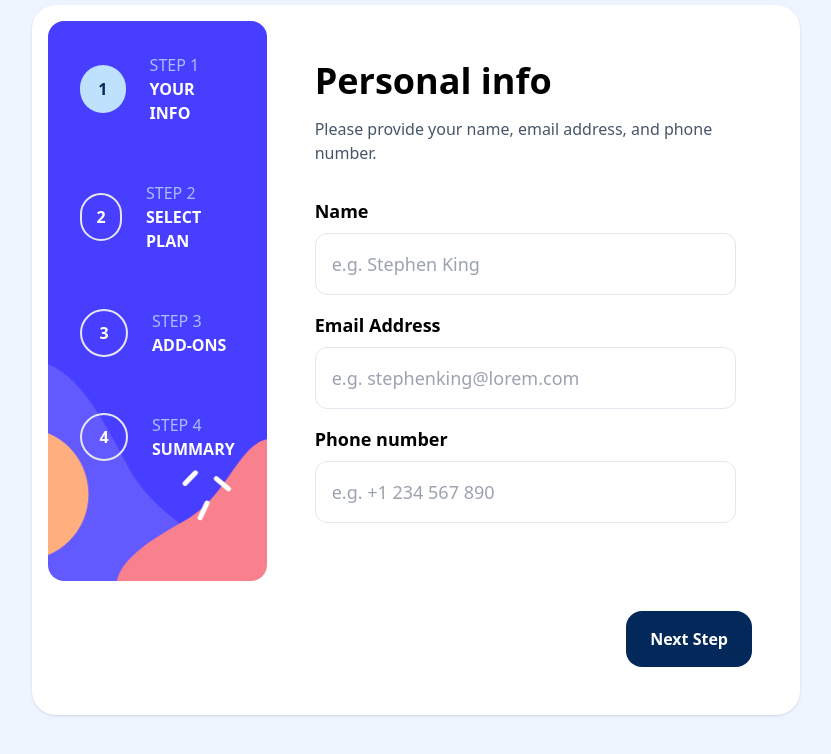
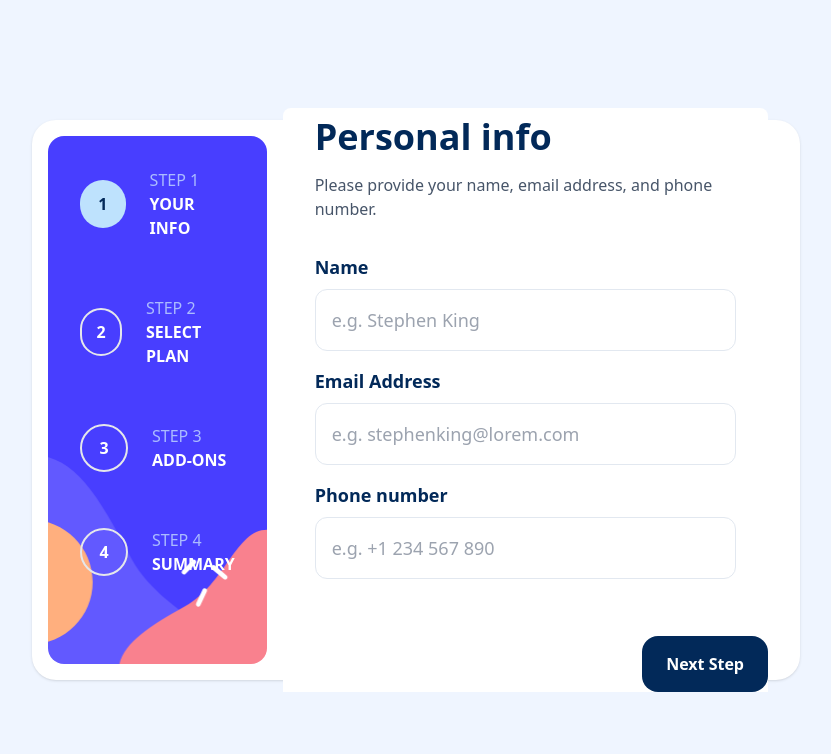
Before and after one commit to ReconfortDev/Multi-Step-Form, an Angular app: page / in a window 1280 px wide. Shown: the top 754 px of the page, without its empty margins (224-1055 px from the left). Built offline with nearby package versions, Linux system fonts and the light colour scheme.

Commit message:
refining UI and removing medium UI

```diff
--- a/src/app/app.component.html
+++ b/src/app/app.component.html
@@ -1,19 +1,19 @@
-<div class="bg-[#EFF5FF] min-h-screen min-w-screen flex justify-start md:justify-center md:items-center items-start pb-20">
-    <div class="bg-[#EFF5FF] md:bg-white md:p-4 w-[100%] md:w-[80%] lg:w-[70%] xl:w-[60%] rounded-3xl md:shadow flex flex-col lg:flex-row">
-        <div class="bg-sm-background lg:bg-lg-background rounded-none md:rounded-t-2xl  lg:rounded-2xl p-4 pb-32 w-[100%] lg:w-[40%] lg:h-[70vh] bg-no-repeat bg-bottom bg-cover flex flex-row justify-center lg:flex-col lg:justify-start gap-0 md:gap-6">
+<div class="bg-[#EFF5FF] text-[#022959] min-h-screen min-w-screen flex justify-start md:justify-center md:items-center items-start pb-20 md:pb-0">
+    <div class="bg-[#EFF5FF] md:bg-white md:p-4 w-[100%] md:w-[90%] lg:w-[70%] xl:w-[60%] md:h-[70vh] rounded-3xl md:shadow flex flex-col md:flex-row">
+        <div class="bg-sm-background md:bg-lg-background rounded-none  md:rounded-2xl p-4 pb-32 w-[100%] md:w-[40%] h-full bg-no-repeat bg-bottom bg-cover flex flex-row justify-center md:flex-col md:justify-start gap-0 md:gap-6">
             <li class="flex items-center gap-6 group p-2 md:p-4 rounded-lg" *ngFor="let step of [1, 2, 3, 4]">
                 <div class="w-10 h-10 md:h-12 md:w-12 border-2 group-hover:border-transparent rounded-full flex justify-center items-center font-bold text-white group-hover:bg-[#BEE2FD] group-hover:text-[#022959]"
                      [ngClass]="{'bg-[#BEE2FD] !text-[#022959] border-transparent': currentStep === step || (currentStep === 5 && step === 4) }">
                     {{ step }}
                 </div>
-                <div class="hidden lg:block">
+                <div class="hidden md:block">
                     <p class="font-light text-[#ABBCFF]">STEP {{ step }}</p>
                     <h2 class="font-bold text-white">{{ stepTitle(step) }}</h2>
                 </div>
             </li>
         </div>
         <div class="w-full p-4 flex flex-col justify-center items-center md:items-start">
-            <div class="h-full rounded-lg bg-white shadow md:shadow-none  w-[95%] md:w-full -mt-32 lg:mt-0 p-6 lg:px-8 flex flex-col justify-center">
+            <div class="h-full rounded-lg bg-white shadow md:shadow-none  w-[95%] md:w-full -mt-32 md:mt-0 p-6 lg:px-8 flex flex-col justify-center">
                 <app-personal-info *ngIf="currentStep === 1"
                                    [personalInfoForm]="personalInfoForm"/>
                 <app-plan *ngIf="currentStep === 2"
@@ -27,7 +27,7 @@
                 <app-summary *ngIf="currentStep === 4" [changePlan]="changePlan" [plans]="plans" [addons]="addons"/>
                 <app-finish *ngIf="currentStep === 5"/>
             </div>
-            <div class="w-full fixed bottom-0 left-0 bg-white p-2 md:p-4 md:relative flex justify-between mt-4 xl:mt-8 px-8"
+            <div class="w-full fixed bottom-0 left-0 bg-white p-2 md:p-0 md:relative flex justify-between mt-4 xl:mt-8 px-8"
                  [ngClass]="{'hidden': currentStep === 5}">
                 <button class="p-3 md:p-4 px-5 md:px-6 rounded-2xl font-semibold text-[#022959] mr-auto cursor-pointer activated"
                         (click)="goToPreviousStep()" [ngClass]="{'hidden': currentStep === 1}">Go Back
```
